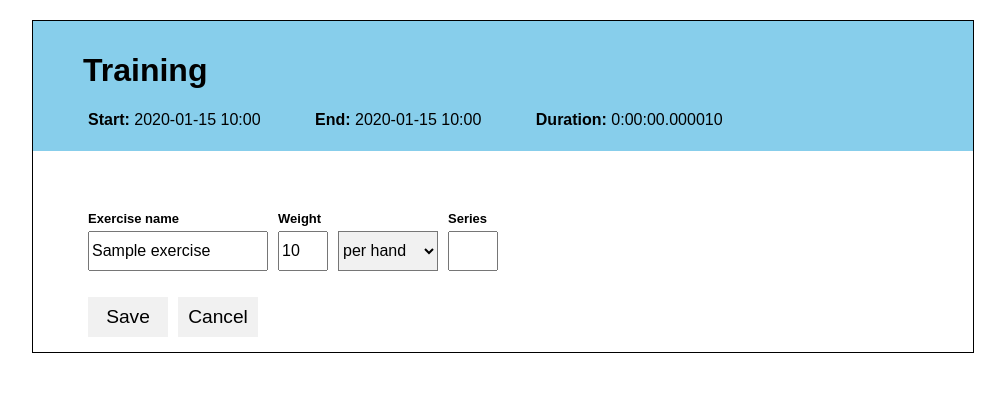
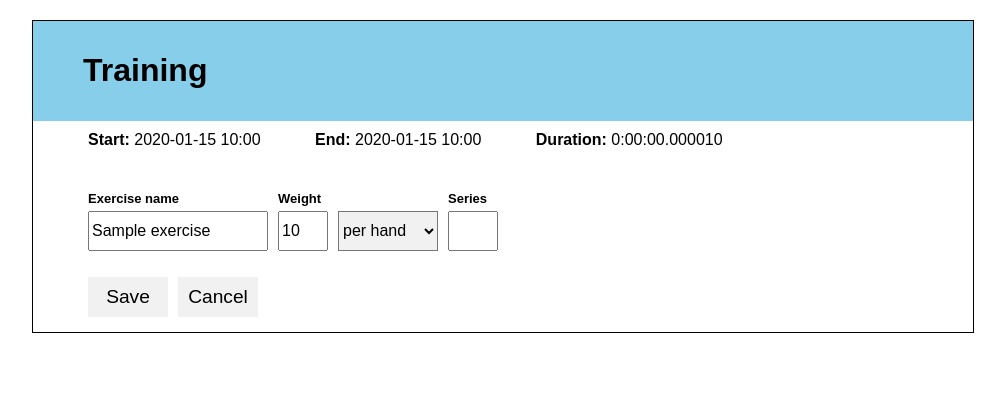
Before and after one commit to AlbertRtk/weight_training_tracker, a Django app: template templates/edit-training.html in a window 1280 px wide. Shown: the top 420 px of the page, without its empty margins (137-1142 px from the left). Run offline with Django 3.2, Linux system fonts and the light colour scheme; tables that the repository leaves empty hold one stand-in row (values such as "Sample post"); the template is opened without the code that fills it: values that come from a table or form of the project are taken from there, most other values are stand-ins (such as "Sample title", 1, 10 or a date in 2020); data that the repository does not hold is empty.

Commit message:
training up

```diff
--- a/templates/edit-training.html
+++ b/templates/edit-training.html
@@ -10,7 +10,12 @@
         <div class="wrapper">
             <header>
                 <h1>Training</h1>
-                <ul id="training_times">
+            </header>
+
+
+            <section>
+
+                <ul class="training_times">
                     {% if exercises %}
 
                         {% if training.time_start %}
@@ -27,10 +32,6 @@
 
                     {% endif %}
                 </ul>
-            </header>
-
-
-            <section>
 
                 <div class="exercises_form">
                     {% if exercises %}
@@ -69,9 +70,9 @@
                                         </select>
                                     </div>
 
-                                    {% for r in exercise.reps %}
+                                    {% for k, v in exercise.reps.items %}
                                         <div class="form_input">
-                                            <input type="number" class="number_input" name="rep_{{r}}" value="" min="0" step="1"/>
+                                            <input type="number" class="number_input" name="rep_{{k}}" value="{{v}}" min="0" step="1"/>
                                         </div>
                                     {% endfor %}
 
--- a/trainings/static/css/style.css
+++ b/trainings/static/css/style.css
@@ -20,21 +20,21 @@ header {
     padding: 10px 50px 10px 50px;
 }
 
-header ul#training_times {
+section {
+    padding: 10px 50px 10px 50px;
+}
+
+ul.training_times {
     display: block;
-    height: 30px;
+    height: 10px;
     list-style: none;
     padding: 0px 0px 0px 0px;
     margin: 0px;
 }
 
-header ul#training_times li {
+ul.training_times li {
    display: inline;
    padding: 0px 45px 0px 5px;
-}
-
-section {
-    padding: 10px 50px 10px 50px;
 }
 
 input, select {
```
